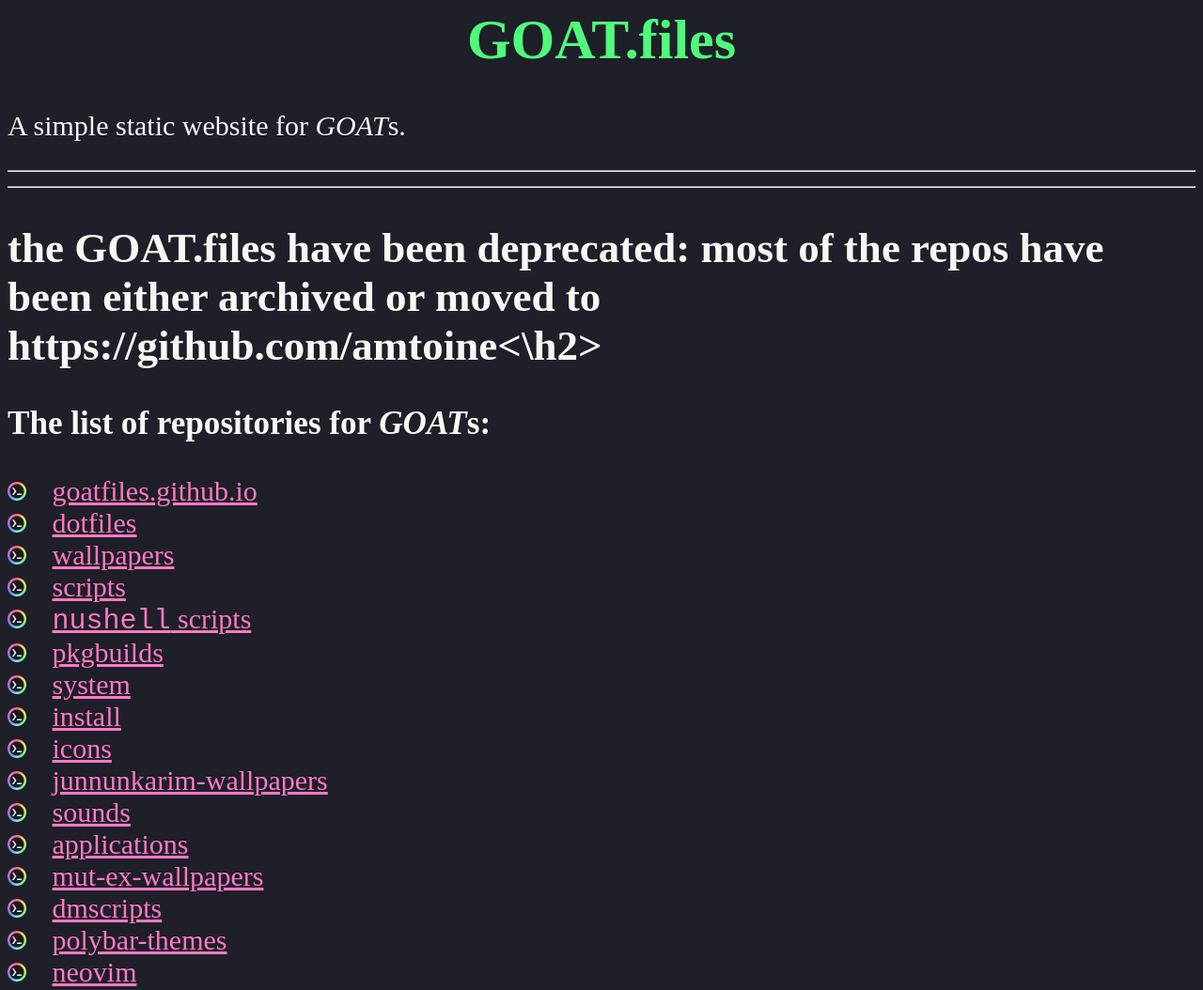
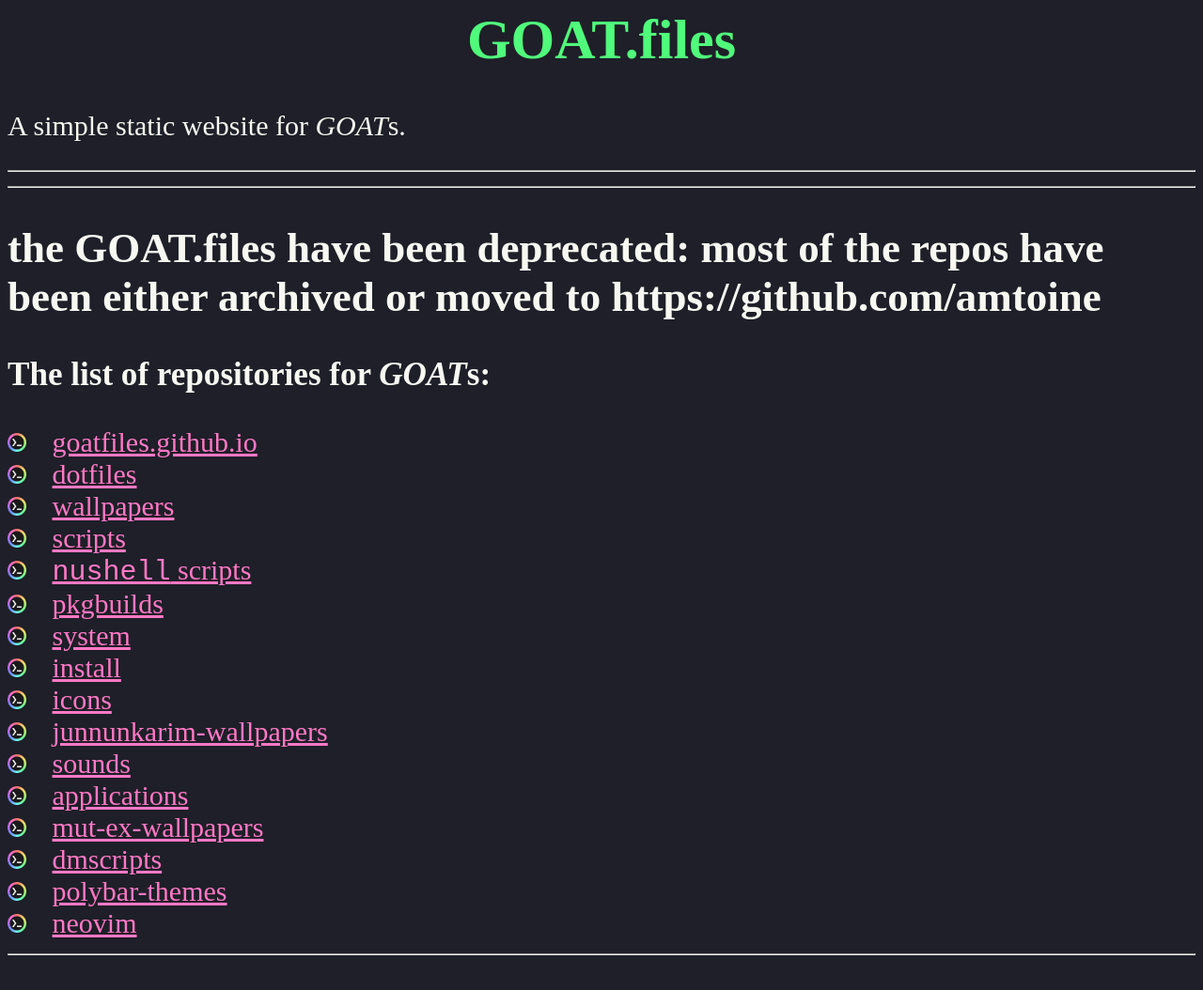
Before and after one commit to goatfiles/goatfiles.github.io, a plain HTML site: page index.html in a window 1280 px wide. Shown: the top 1054 px of the page at 94% size. After the commit the page ends 1032 px from the top, so only its background shows below. Drawn offline with Linux system fonts and the light colour scheme.

Commit message:
fix HTML typo (#6)

```diff
--- a/index.html
+++ b/index.html
@@ -11,7 +11,7 @@
         </p>
         <hr><hr>
 
-        <h2>the GOAT.files have been deprecated: most of the repos have been either archived or moved to https://github.com/amtoine<\h2>
+        <h2>the GOAT.files have been deprecated: most of the repos have been either archived or moved to https://github.com/amtoine</h2>
 
 
         <h3>The list of repositories for <i>GOAT</i>s:</h3>
```
